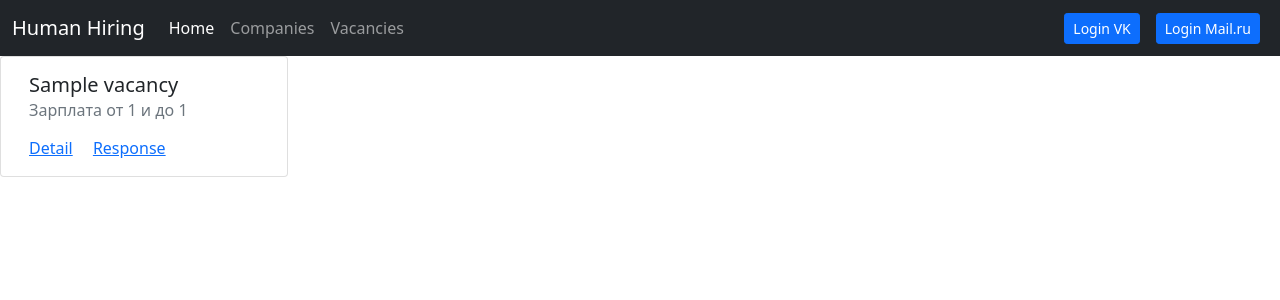
After one commit to plaguedo-education/2020-MAI-Backend-I-Voevodov, a Django app: page /api/companies/vacancies/all/ in a window 1280 px wide. The commit adds this page. Shown: the top 300 px of the page. Run offline with Django 3.2, Linux system fonts and the light colour scheme; tables that the repository leaves empty hold one stand-in row (values such as "Sample post").

Commit message:
NEW: Add Vacancy logic

```diff
--- a/course project/human_hiring/companies/serializers.py
+++ b/course project/human_hiring/companies/serializers.py
@@ -11,3 +11,20 @@ class CompanySerializer(serializers.Serializer):
     name = serializers.CharField(max_length=256)
     description = serializers.CharField(max_length=2048)
     site = serializers.CharField(max_length=256)
+
+class VacancyCompactSerializer(serializers.Serializer):
+    id = serializers.UUIDField()
+    name = serializers.CharField(max_length=256)
+    companie = serializers.UUIDField()
+    wage_from = serializers.IntegerField()
+    wage_up_to = serializers.IntegerField()
+    published_date = serializers.DateTimeField()
+
+class VacancySerializer(serializers.Serializer):
+    id = serializers.UUIDField()
+    name = serializers.CharField(max_length=256)
+    companie = serializers.UUIDField()
+    description = serializers.CharField(max_length=2048)
+    wage_from = serializers.IntegerField()
+    wage_up_to = serializers.IntegerField()
+    published_date = serializers.DateTimeField()
--- a/course project/human_hiring/companies/urls.py
+++ b/course project/human_hiring/companies/urls.py
@@ -6,4 +6,7 @@ urlpatterns = [
     path('<uuid:pk>', views.CompanyDetailView.as_view(), name='companie_detail'),
     path('all/', views.CompaniesAllHtmlView.as_view(), name='companie_all_html'),
     path('new/', views.CompanyNewView.as_view(), name='companie_new'),
+    path('vacancies/all/', views.VacancyAllHtmlView.as_view(), name='vacancies_all_html'),
+    path('vacancies/<uuid:pk>', views.VacancyDetailView.as_view(), name='vacancy_detail'),
+    #path('vacancies/response', views.VacancyResponseView.as_view(), name='vacancy_response'),
 ]
--- a/course project/human_hiring/companies/views.py
+++ b/course project/human_hiring/companies/views.py
@@ -8,7 +8,8 @@ from django.utils.decorators import method_decorator
 # from django.core import serializers
 
 from .models import Companie, Vacancy, Responses
-from .serializers import CompanyCompactSerializer, CompanySerializer
+from .serializers import CompanyCompactSerializer, CompanySerializer, \
+    VacancyCompactSerializer, VacancySerializer
 from .forms import CompanyForm
 
 # Create your views here.
@@ -48,18 +49,21 @@ class CompanyNewView(APIView):
         else:
             return
 
-def companie_detail(request, pk):
-    if request.method == 'GET':
-        return JsonResponse({
-            'ID': pk,
-            'name': 'ООО "Сладкий Пирожок"',
-            'logo': 'http://pic-cream.ru/pie.jpeg',
-            'site': 'www.example.com',
-            'description': '''
-                Самая крутецкая и вкусненькая компания
-                на всём восточном побережье!
-                Мммм, тут ТАААКИЕЕ вкусные булочки! Ум отъешь!
-                Приходи к нам работать, у нас есть печеньки!
-            ''',
-            'number_of_vacancies': 2,
-        })
+class VacancyDetailView(APIView):
+    def get(self, request, pk):
+        vacancy = Vacancy.objects.get(id=pk)
+        vacancy_serialized = VacancyCompactSerializer(vacancy)
+        return Response({"vacancy": vacancy_serialized.data})
+
+class VacancyAllHtmlView(APIView):
+    def get(self, request):
+        vacancies = Vacancy.objects.all()
+        vacancies_serialized = VacancyCompactSerializer(vacancies, many=True)
+        return TemplateResponse(request, 'vacancies/list.html', {"vacancies": vacancies_serialized.data})
+
+class VacancyResponseView(APIView):
+    @method_decorator(login_required)
+    def post(self, request):
+        vacancies = Vacancy.objects.all()
+        vacancies_serialized = VacancyCompactSerializer(vacancies, many=True)
+        return TemplateResponse(request, 'vacancies/list.html', {"vacancies": vacancies_serialized.data})
--- a/course project/human_hiring/templates/base.html
+++ b/course project/human_hiring/templates/base.html
@@ -30,7 +30,7 @@
                         <a class="nav-link" href="{% url 'companie_all_html' %}">Companies</a>
                     </li>
                     <li class="nav-item">
-                        <a class="nav-link" href="#">Vacancy</a>
+                        <a class="nav-link" href="{% url 'vacancies_all_html' %}">Vacancies</a>
                     </li>
                 </ul>
                 <div class="d-flex">
--- /dev/null
+++ b/course project/human_hiring/templates/vacancies/list.html
@@ -0,0 +1,38 @@
+{% extends 'base.html' %}
+
+{% block content %}
+    {% if request.user.username %}
+        <a href="">
+            <button type="button" class="btn btn-success btn-sm">
+                Add New Vacancy
+            </button>
+        </a>
+    {% endif %}
+
+    {% for vacancy in vacancies %}
+    <div class="row">
+        <div class="card" style="width: 18rem;">
+            <div class="card-body">
+                <h5 class="card-title">{{ vacancy.name }}</h5>
+                <h6 class="card-subtitle mb-2 text-muted">
+                    Зарплата
+                    {% if vacancy.wage_from and vacancy.wage_up_to %}
+                        от {{vacancy.wage_from}} и до {{vacancy.wage_up_to}}
+                    {% elif vacancy.wage_from and not vacancy.wage_up_to %}
+                        от {{vacancy.wage_from}}
+                    {% elif not vacancy.wage_from and vacancy.wage_up_to %}
+                        до {{vacancy.wage_up_to}}
+                    {% else %}
+                        не указана
+                    {% endif %}
+                </h6>
+                <p class="card-text">
+
+                </p>
+                <a href="/api/companies/vacancies/{{ vacancy.id }}" class="card-link">Detail</a>
+                <a href="#" class="card-link">Response</a>
+            </div>
+        </div>
+    </div>
+    {% endfor %}
+{% endblock %}
```
Also changed, not shown: course project/human_hiring/templates/vacancies/new.html (added, +12 -0 lines).
